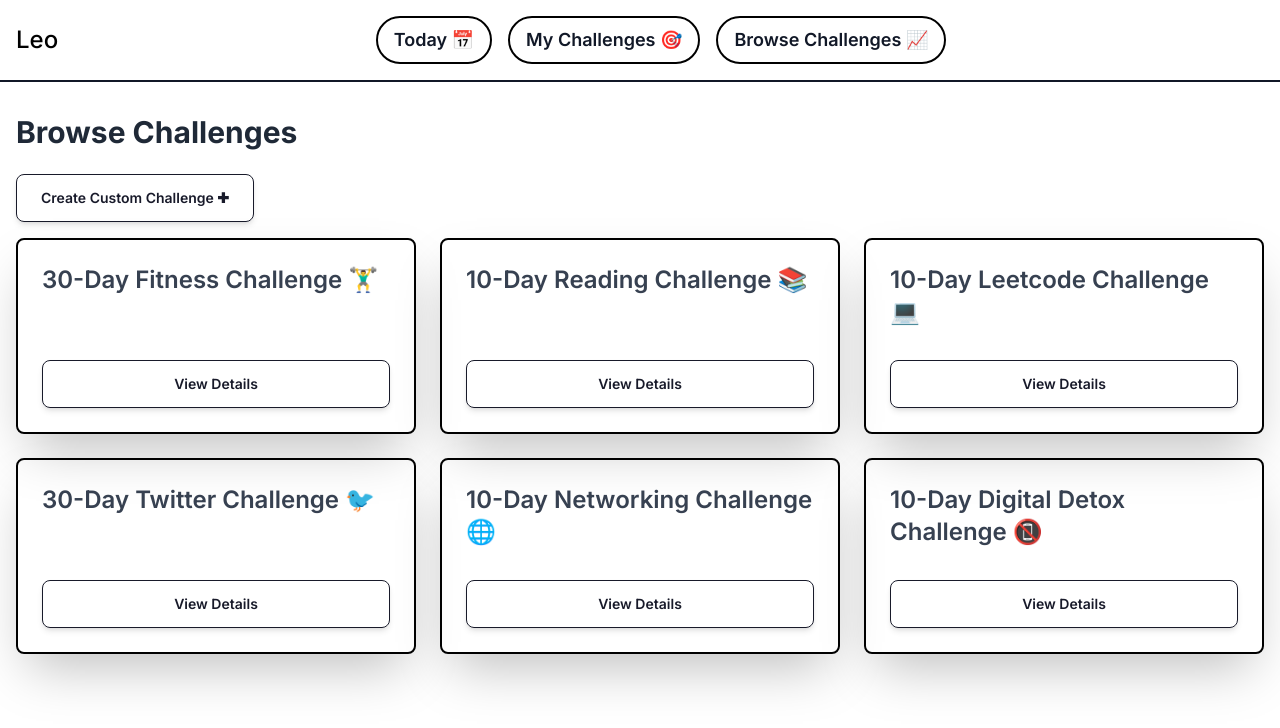
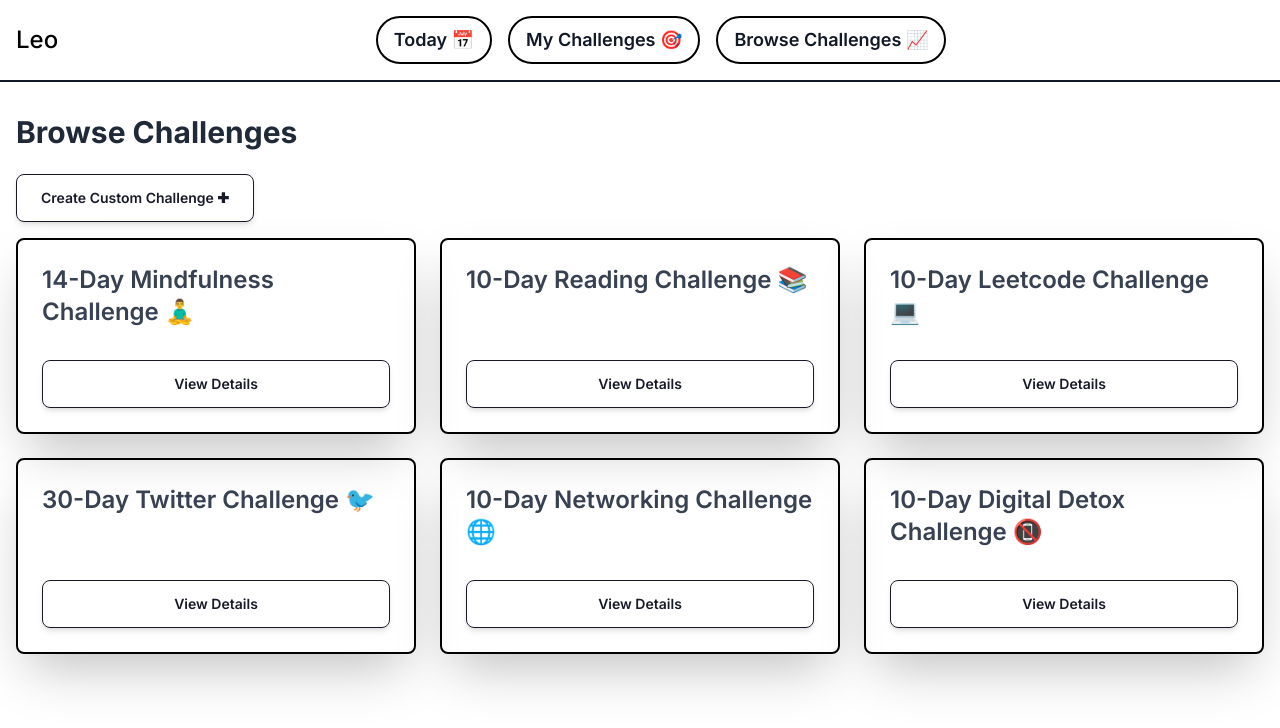
Before and after one commit to mak2002/todo, a Next.js app: page /browsechallenges in a window 1280 px wide. Shown: the top 728 px of the page. Built offline with nearby package versions, Linux system fonts and the light colour scheme.

Commit message:
update challenge

```diff
--- a/src/app/browsechallenges/challenges.ts
+++ b/src/app/browsechallenges/challenges.ts
@@ -1,35 +1,35 @@
 export const challengesData = [
     {
-        id: '1',
-        name: '30-Day Fitness Challenge 🏋️‍♂️',
-        challengeDays: 30,
-        habits: [
+        "id": "1",
+        "name": "14-Day Mindfulness Challenge 🧘‍♂️",
+        "challengeDays": 14,
+        "habits": [
             {
-                _id: '1',
-                name: 'Exercise for 30 Minutes 🏃‍♂️',
-                emoji: '🏃‍♂️',
-                challengeName: '30-Day Fitness Challenge 🏋️‍♂️',
-                challengeDays: 30,
-                tags: ['Exercise', 'Fitness'],
-                challengeId: '1'
+                "_id": "1",
+                "name": "Meditate for 10 Minutes 🧘",
+                "emoji": "🧘",
+                "challengeName": "14-Day Mindfulness Challenge 🧘‍♂️",
+                "challengeDays": 14,
+                "tags": ["Meditation", "Mindfulness"],
+                "challengeId": "2"
             },
             {
-                _id: '2',
-                name: 'Drink 2 Liters of Water 💧',
-                emoji: '💧',
-                challengeName: '30-Day Fitness Challenge 🏋️‍♂️',
-                challengeDays: 30,
-                tags: ['Health', 'Hydration'],
-                challengeId: '1'
+                "_id": "2",
+                "name": "Practice Deep Breathing 🌬️",
+                "emoji": "🌬️",
+                "challengeName": "14-Day Mindfulness Challenge 🧘‍♂️",
+                "challengeDays": 14,
+                "tags": ["Breathing", "Relaxation"],
+                "challengeId": "2"
             },
             {
-                _id: '3',
-                name: 'Stretch for 10 Minutes 🧘‍♀️',
-                emoji: '🧘‍♀️',
-                challengeName: '30-Day Fitness Challenge 🏋️‍♂️',
-                challengeDays: 30,
-                tags: ['Exercise', 'Stretching'],
-                challengeId: '1'
+                "_id": "3",
+                "name": "Write in a Gratitude Journal ✍️",
+                "emoji": "✍️",
+                "challengeName": "14-Day Mindfulness Challenge 🧘‍♂️",
+                "challengeDays": 14,
+                "tags": ["Gratitude", "Journal"],
+                "challengeId": "2"
             }
         ]
     },
--- a/src/app/browsechallenges/page.tsx
+++ b/src/app/browsechallenges/page.tsx
@@ -70,7 +70,7 @@
   const handleStartChallenge = async () => {
     if (selectedChallenge) {
       // Add logic to save the challenge start date and manage the challenge progression
-      alert(`Challenge "${selectedChallenge.name}" has started`);
+      alert(`${selectedChallenge.name} has started`);
       setSelectedChallenge(null);
       setStartDate("");
       await saveChallenge(selectedChallenge);
```
